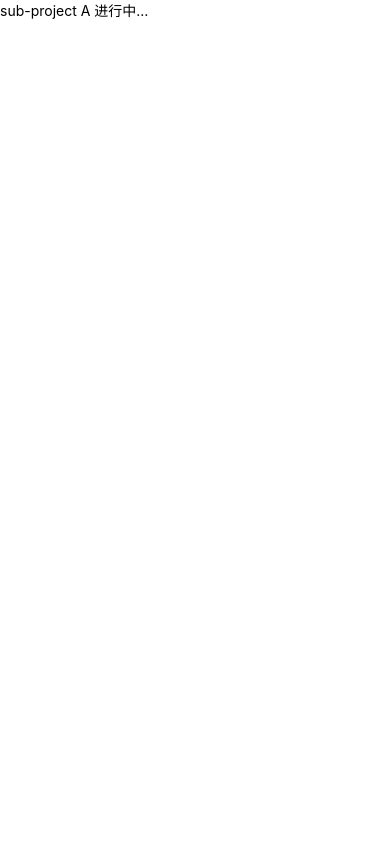
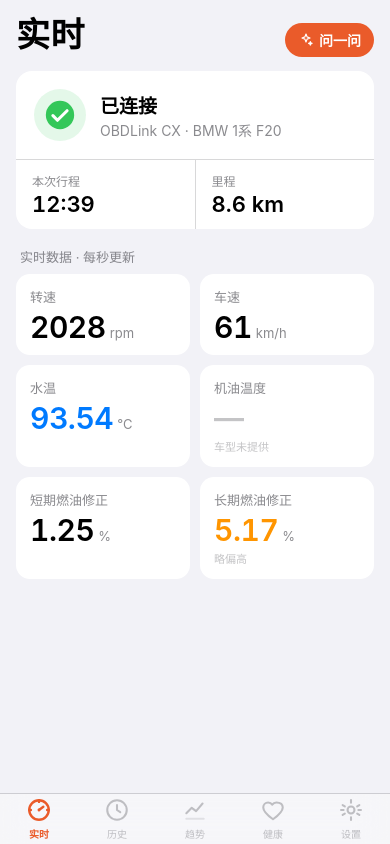
Before and after one commit to real-stanyan/Blackbox, a React Native app: screen / in a window 390 px wide. Built offline with nearby package versions, Linux system fonts and the light colour scheme.

Commit message:
feat(A): App.tsx 切到 RootNavigator
原 V0 调试 UI 备份在 App.debug.tsx(Task 1)。消费者版方向协议缺口
见 Protocol gap issue(README L1 邻近,待 stanyan 拍板)。

```diff
--- a/App.tsx
+++ b/App.tsx
@@ -1,6 +1,8 @@
-import { Text } from 'react-native';
+import { RootNavigator } from './src/navigation/RootNavigator';
 
-// 临时占位——RootNavigator 在 Task 11 写、Task 13 接入。在此之前 app 启动会显示这一行。
+// 消费者版 App(sub-project A)。
+// 原 V0 调试 UI 备份在 App.debug.tsx(BLE 开发期看日志用)。
+// V0 → 消费者版方向见 Protocol gap issue #6。
 export default function App() {
-  return <Text>sub-project A 进行中…</Text>;
+  return <RootNavigator />;
 }
```
